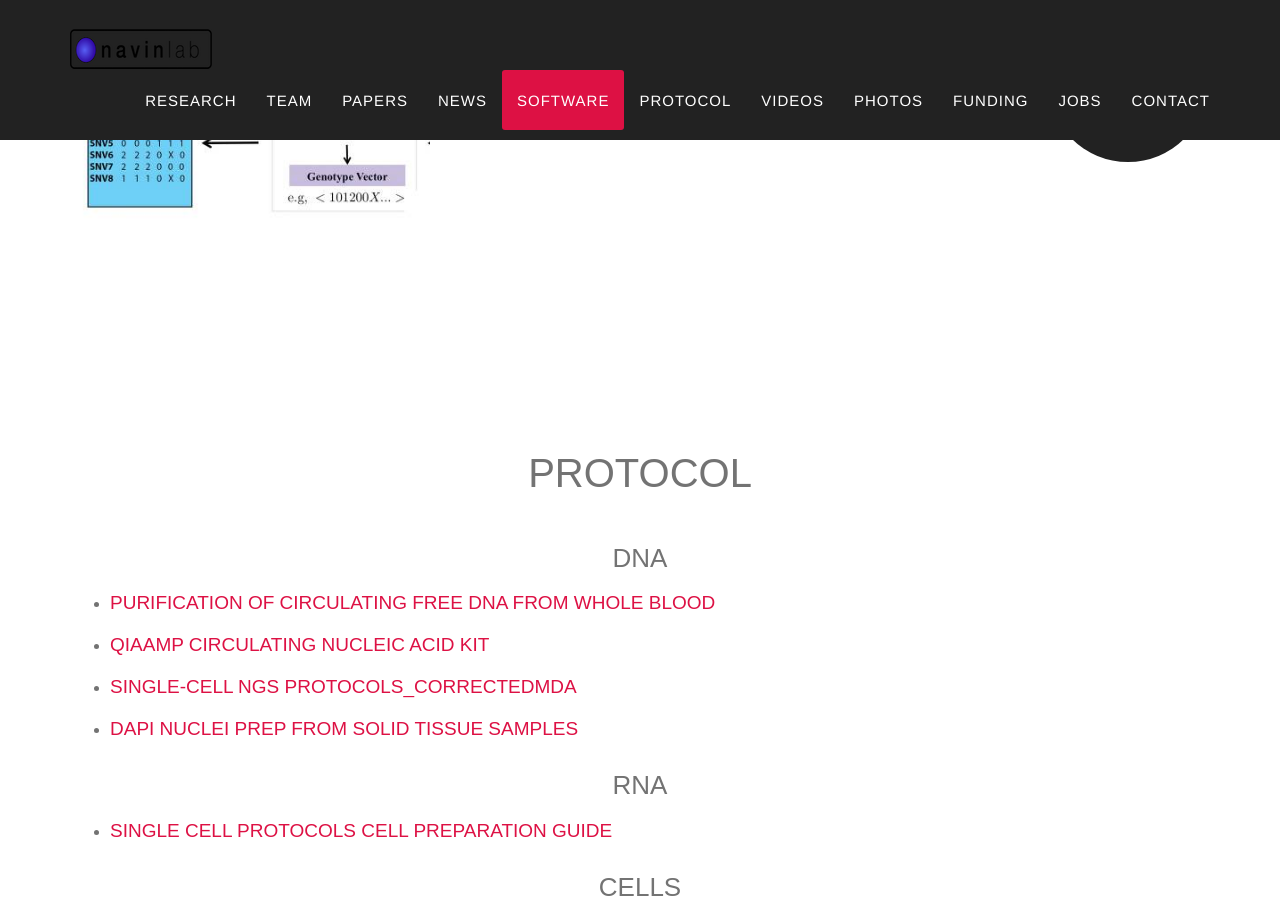
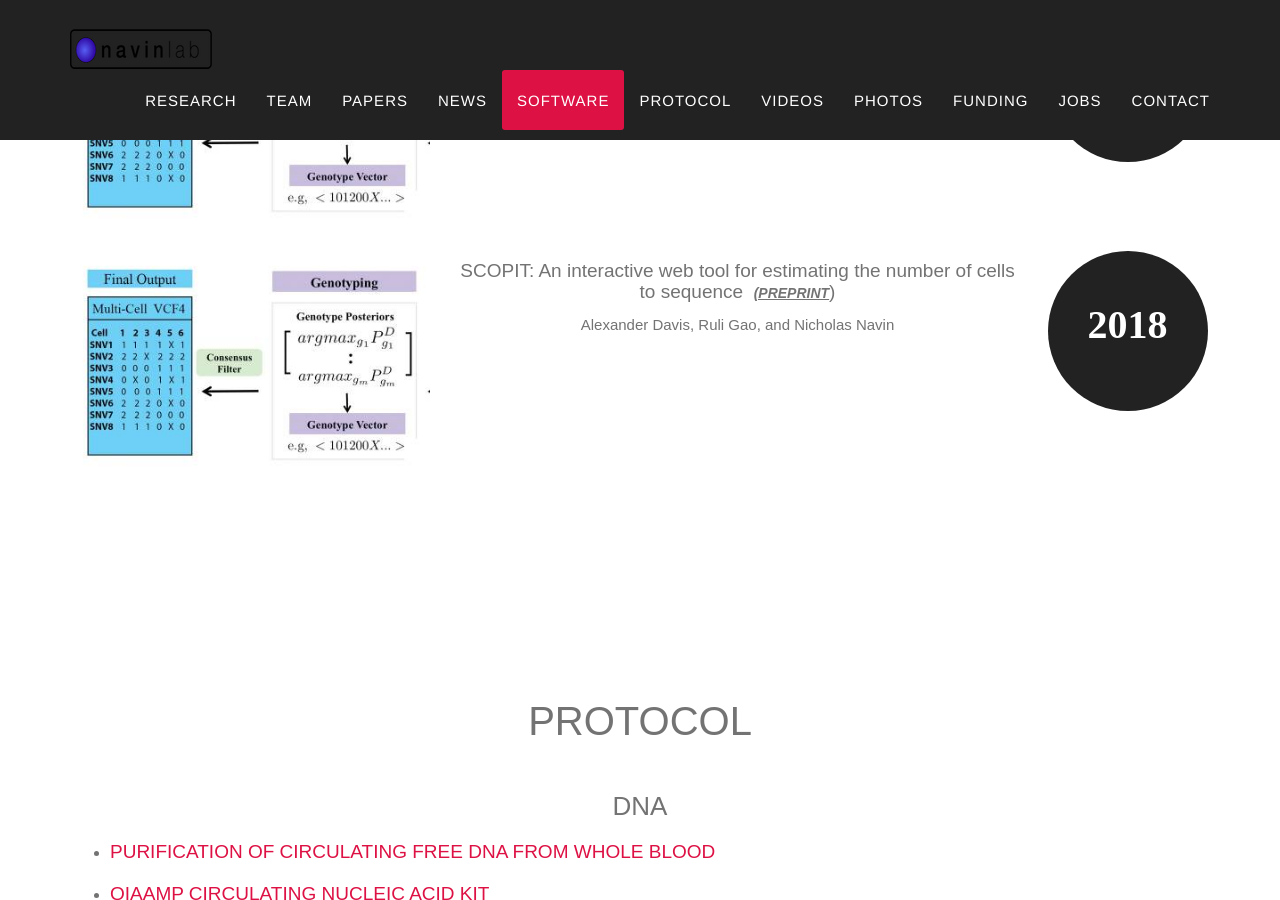
Before and after one commit to navinlabcode/navinlabcode.github.io, a Jekyll site: the page built from index.html, in a window 1280 px wide and 900 px high, scrolled down 6979 px. Built offline with Jekyll 4.4.1, drawn with Linux system fonts in a browser that asks for light colours; some web fonts are replaced.

Commit message:
software

```diff
--- a/_includes/protocol.html
+++ b/_includes/protocol.html
@@ -13,7 +13,7 @@
                     <div class="col-lg-12">
                         <ul>
                             <li>
-                                <h4><a href="/protocol/SCAMP-Seq protocol_05152017.docx">Purification of circulating free DNA from whole blood</a></h4>
+                                <h4><a href="img/protocol/SCAMP-Seq protocol_05152017.docx">Purification of circulating free DNA from whole blood</a></h4>
                             </li>
                         </ul>
                     </div>
@@ -22,7 +22,7 @@
                     <div class="col-lg-12">
                         <ul>
                             <li>
-                                <h4><a href="/protocol/QIAamp Circulating Nucleic Acid Kit.docx">QIAamp Circulating Nucleic Acid Kit</a></h4>
+                                <h4><a href="img/protocol/QIAamp Circulating Nucleic Acid Kit.docx">QIAamp Circulating Nucleic Acid Kit</a></h4>
                             </li>
                         </ul>
                     </div>
@@ -31,7 +31,7 @@
                     <div class="col-lg-12">
                         <ul>
                             <li>
-                                <h4><a href="/protocol/2017-08-07 Single-Cell NGS Protocols_correctedMDA.xlsx">Single-Cell NGS Protocols_correctedMDA</a></h4>
+                                <h4><a href="img/protocol/2017-08-07 Single-Cell NGS Protocols_correctedMDA.xlsx">Single-Cell NGS Protocols_correctedMDA</a></h4>
                             </li>
                         </ul>
                     </div>
@@ -40,7 +40,7 @@
                     <div class="col-lg-12">
                         <ul>
                             <li>
-                                <h4><a href="/protocol/DAPI Nuclei Prep from Solid Tissue Samples">DAPI Nuclei Prep from Solid Tissue Samples</a></h4>
+                                <h4><a href="img/protocol/DAPI Nuclei Prep from Solid Tissue Samples">DAPI Nuclei Prep from Solid Tissue Samples</a></h4>
                             </li>
                         </ul>
                     </div>
@@ -53,7 +53,7 @@
                     <div class="col-lg-12">
                         <ul>
                             <li>
-                                <h4><a href="/protocol/CG00052_Chromium Single Cell 3' Reagent Kits v2 User Guide_RevA.pdf">Single Cell Protocols Cell Preparation Guide</a></h4>
+                                <h4><a href="img/protocol/CG00052_Chromium Single Cell 3' Reagent Kits v2 User Guide_RevA.pdf">Single Cell Protocols Cell Preparation Guide</a></h4>
                             </li>
                         </ul>
                     </div>
@@ -65,7 +65,7 @@
                     <div class="col-lg-12">
                         <ul>
                             <li>
-                                <h4><a href="/protocol/LCM Protocol for Collecting Cells.docx">LCM Protocol for Collecting Cells</a></h4>
+                                <h4><a href="img/protocol/LCM Protocol for Collecting Cells.docx">LCM Protocol for Collecting Cells</a></h4>
                             </li>
                         </ul>
                     </div>
--- a/_includes/software.html
+++ b/_includes/software.html
@@ -54,7 +54,26 @@
                         </div>
                     </div>
 
+                    <div class="row publication">
+                        <div class="col-md-4 col-sm-4 publication-image hidden-xs" style="text-align: right">
+                            <a href="https://alexdavisscs.shinyapps.io/scs_power_multinomial/"><img src="img/software/monovar.png"/></a>
+                        </div>
 
+                        <div class="col-md-6 col-sm-5 col-xs-6 publication-description">
+                            <h4><a href="https://github.com/alexdavisscs">SCOPIT: An interactive web tool for estimating the number of cells to sequence</a>&nbsp;&nbsp;<span class="style_3">(Preprint</span>)</h4>
+                            <ul class="publication-authors">
+                            <li>Alexander Davis</li>
+                            <li>Ruli Gao</li>
+                            <li>Nicholas Navin</li>
+                            </ul>
+                        </div>
+
+                        <div class="col-md-2 col-sm-3 col-xs-6">
+                            <div class="publication-date">
+                                <div><span class="year">2018</span><span class="month"></span></div>
+                            </div>
+                        </div>
+                    </div>
 
 
                 </div>
```
Also changed, not shown: img/software/scopit.png (added), 17 other files.
